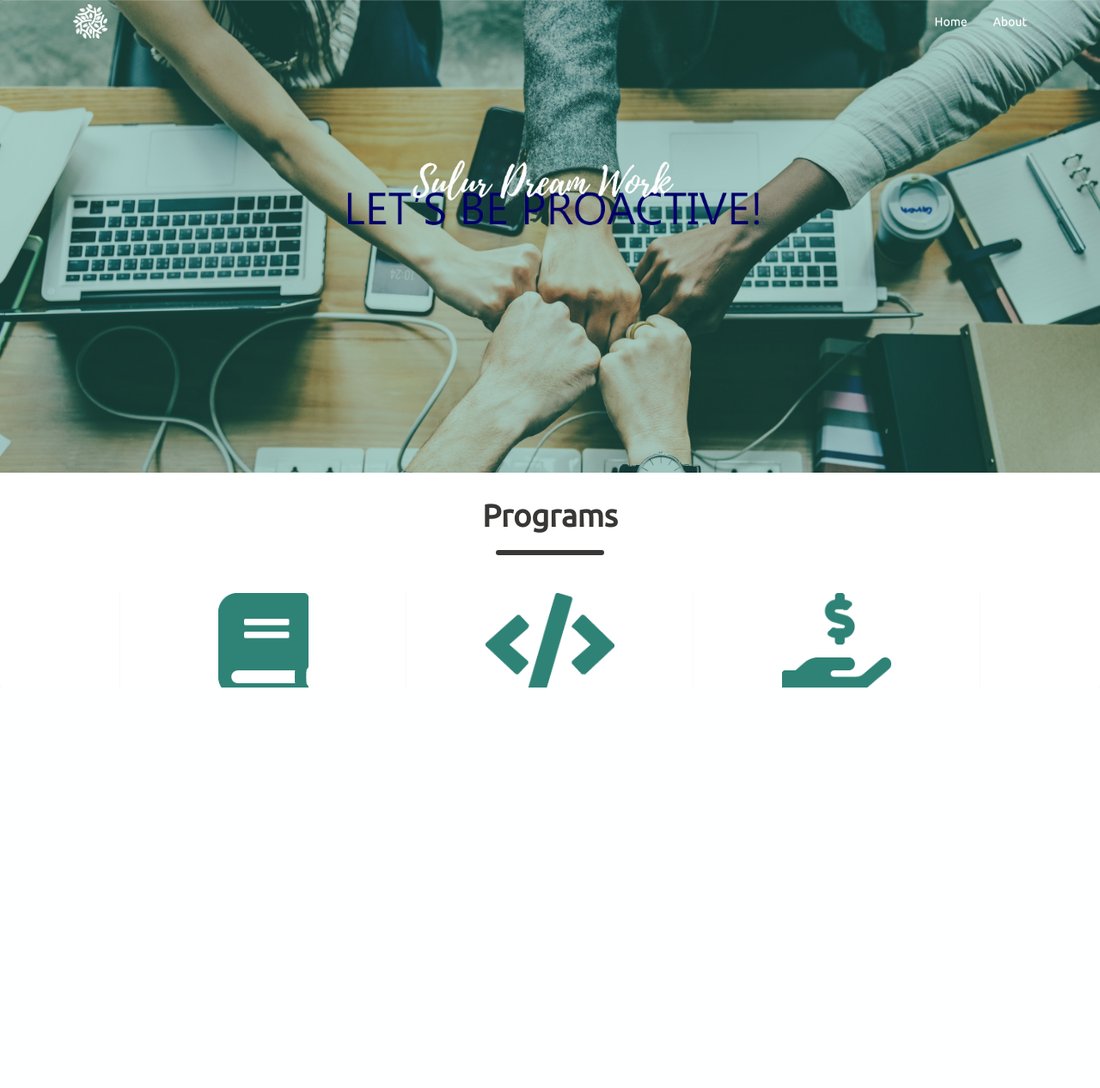
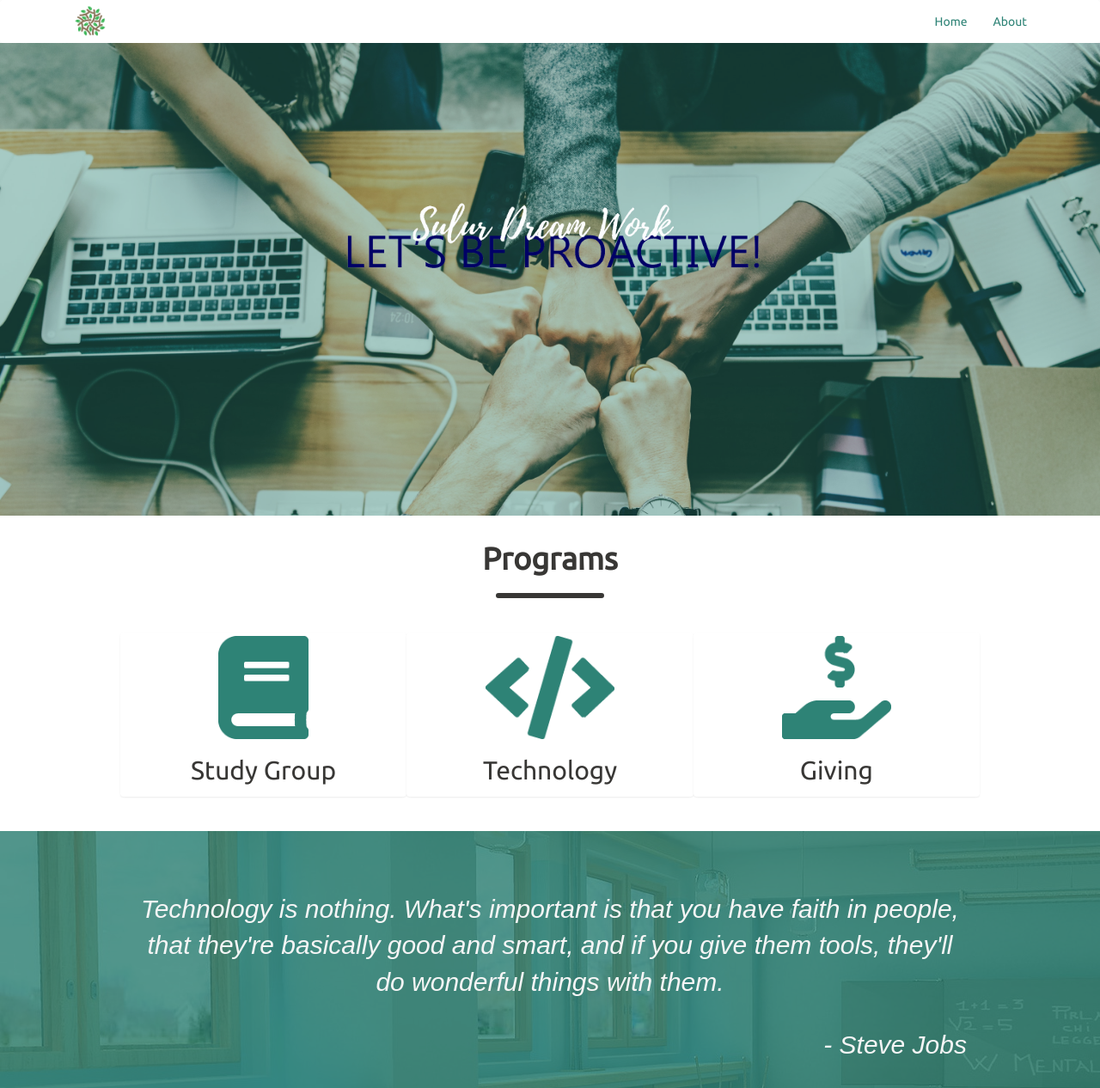
Before and after one commit to sulur/sulur, a Django app: page / in a window 1280 px wide. Shown: the top 1266 px of the page at 86% size. Before the commit the page ends 800 px from the top, so only its background shows below. Run offline with Django 3.2, Linux system fonts and the light colour scheme; some libraries are stand-ins or nearby versions.

Commit message:
fixing navbar 2

```diff
--- a/personal/templates/personal/includes/navbar.html
+++ b/personal/templates/personal/includes/navbar.html
@@ -10,7 +10,7 @@
                    <span class="icon-bar"></span>
                </button>
 
-               <a class="navbar-brand" href=" {% url 'index' %}"><img src="{% static 'pictures/sulur_white.png' %}" style="max-height: 55px; margin-top: -10px;height: 40px; display: inline-block;" id="#logo"></a>
+               <a class="navbar-brand" href=" {% url 'index' %}"><img src="{% static 'pictures/sulur.png' %}" style="max-height: 55px; margin-top: -10px;height: 40px; display: inline-block;" id="#logo"></a>
            </div>
            <div id="navbar" class="collapse navbar-collapse">
                <ul class="nav navbar-nav navbar-right" id="link-nav">
--- a/static/css/landing_page.css
+++ b/static/css/landing_page.css
@@ -19,14 +19,14 @@ h2.text-center {
   background: rgba(46, 131, 118, 0.42);
 }
 #link-nav li a {
-  color: white;
+  color: #2e8376;
 }
 #link-nav li a:hover {
   color: #2e8376;
 }
 #nav {
   background: transparent;
-  position: fixed;
+  position: static;
   width: 100%;
   z-index: 99999;
   transition: all ease 0.5s;
```
